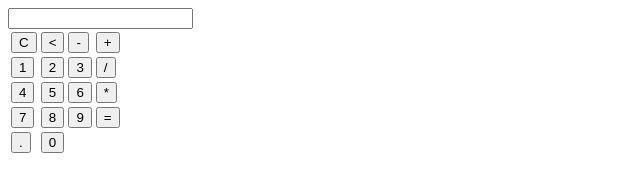
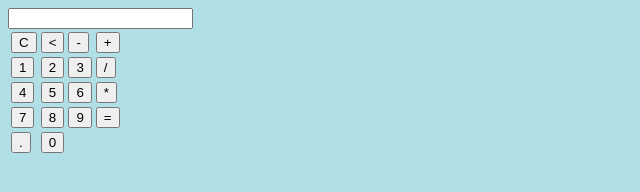
Before and after one commit to onndead/PROJETO, a plain HTML site: page Calculadora/index.html in a window 1280 px wide. Shown: the whole page, without its empty margins (0-640 px from the left). Drawn offline with Linux system fonts and the light colour scheme.

Commit message:
Update index.html

```diff
--- a/Calculadora/index.html
+++ b/Calculadora/index.html
@@ -1,5 +1,6 @@
 <!DOCTYPE html>
 <html>
+	<body style="background-color:powderblue;">
     <head>
         <meta charset='utf-8' lang='pt-br'>
         <title>Calculadora</title>
```
